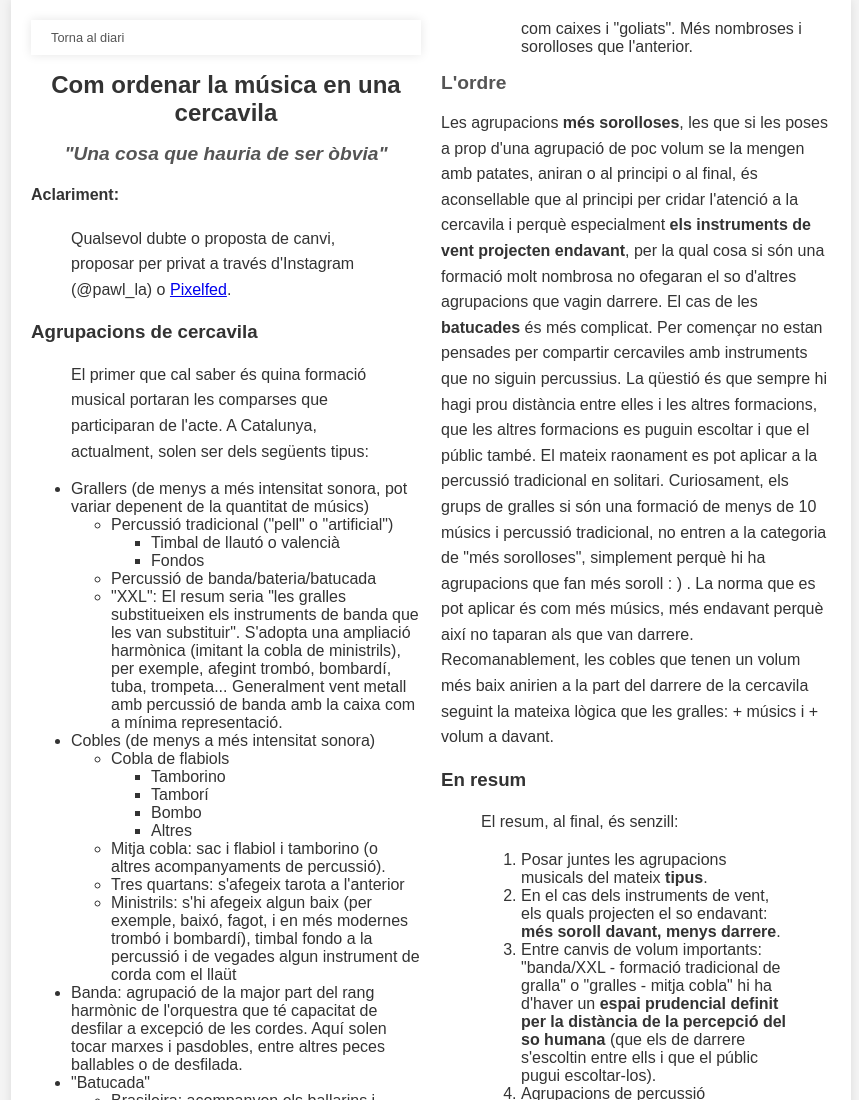
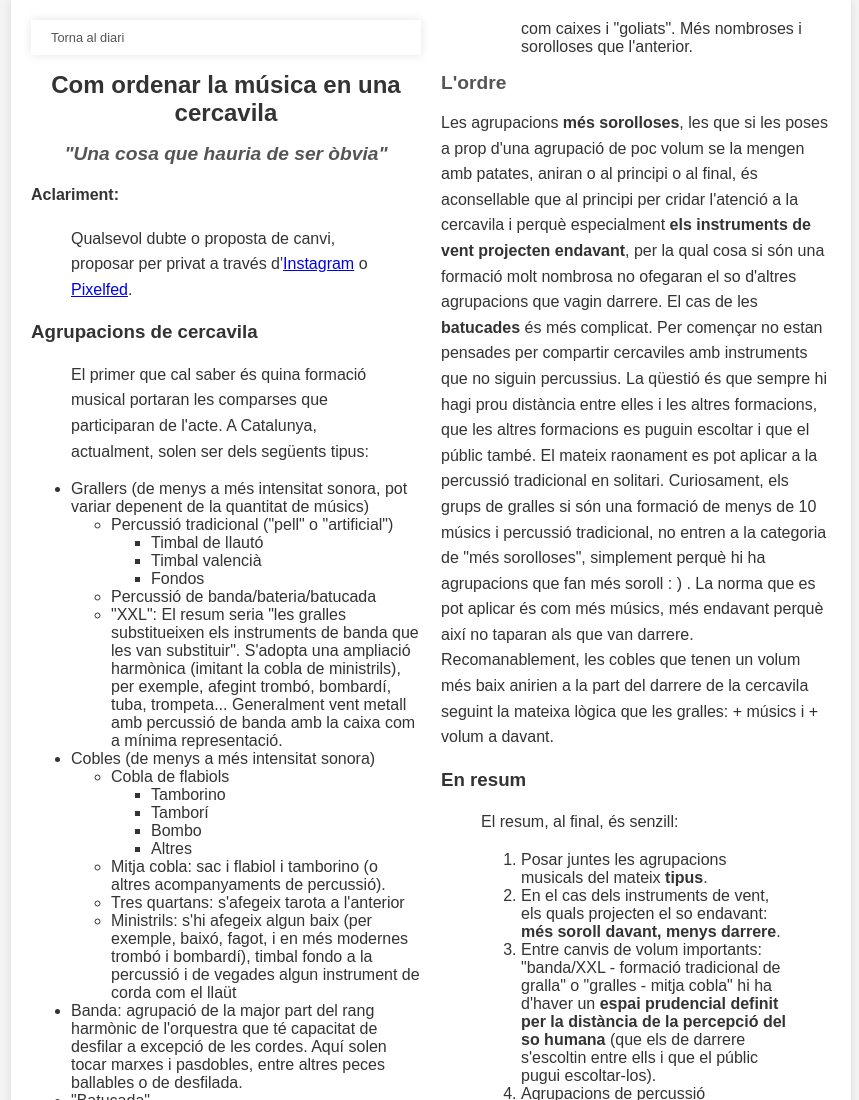
Before and after one commit to Truncada/pawlasweb, a plain HTML site: page diari/articles/article1.html in a window 1280 px wide. Shown: the top 1100 px of the page, without its empty margins (209-1068 px from the left). Drawn offline with Linux system fonts and the light colour scheme.

Commit message:
Versio en prod

```diff
--- a/diari/articles/article1.html
+++ b/diari/articles/article1.html
@@ -23,7 +23,7 @@
       <blockquote>
         <p>
           Qualsevol dubte o proposta de canvi, proposar per privat a través
-          d&#39;Instagram (@pawl_la) o <a href="https://luzeed.org/pauwl_la">Pixelfed</a>.
+          d&#39;<a href="https://www.instagram.com/undostres2o18/">Instagram</a> o <a href="https://luzeed.org/pauwl_la">Pixelfed</a>.
         </p>
       </blockquote>
       <h3>Agrupacions de cercavila</h3>
@@ -42,7 +42,8 @@
             <li>
               Percussió tradicional (&quot;pell&quot; o &quot;artificial&quot;)
               <ul>
-                <li>Timbal de llautó o valencià</li>
+                <li>Timbal de llautó</li>
+                <li>Timbal valencià</li>
                 <li>Fondos</li>
               </ul>
             </li>
```
Also changed, not shown: index.html (+4 -3 lines).
